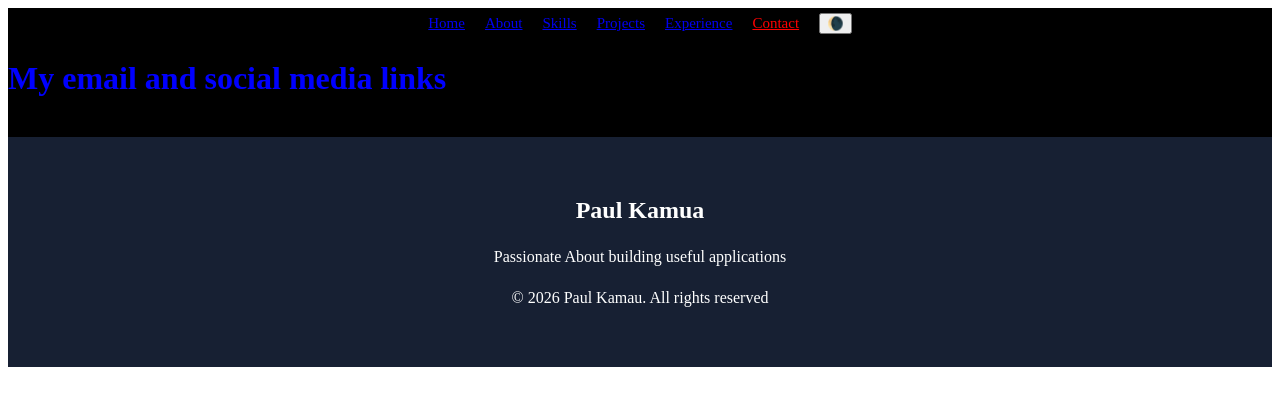
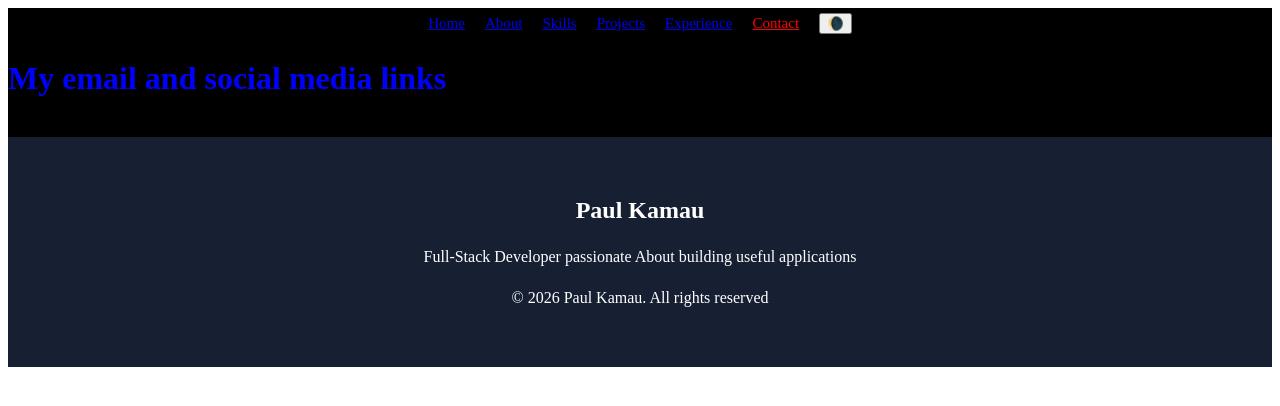
Before and after one commit to kamaukimani/portfolio-website, a React (Vite) app: page /contact in a window 1280 px wide. Shown: the top 406 px of the page. Built offline with nearby package versions, Linux system fonts and the light colour scheme.

Commit message:
update Footer

```diff
--- a/src/components/Footer.jsx
+++ b/src/components/Footer.jsx
@@ -1,8 +1,8 @@
 function Footer(){
     return(
         <footer className="footer">
-            <h2>Paul Kamua</h2>
-            <p>Passionate About building useful applications</p>
+            <h2>Paul Kamau</h2>
+            <p>Full-Stack Developer passionate About building useful applications</p>
             <p>
                 &copy; 2026 Paul Kamau.
                 All rights reserved
```
